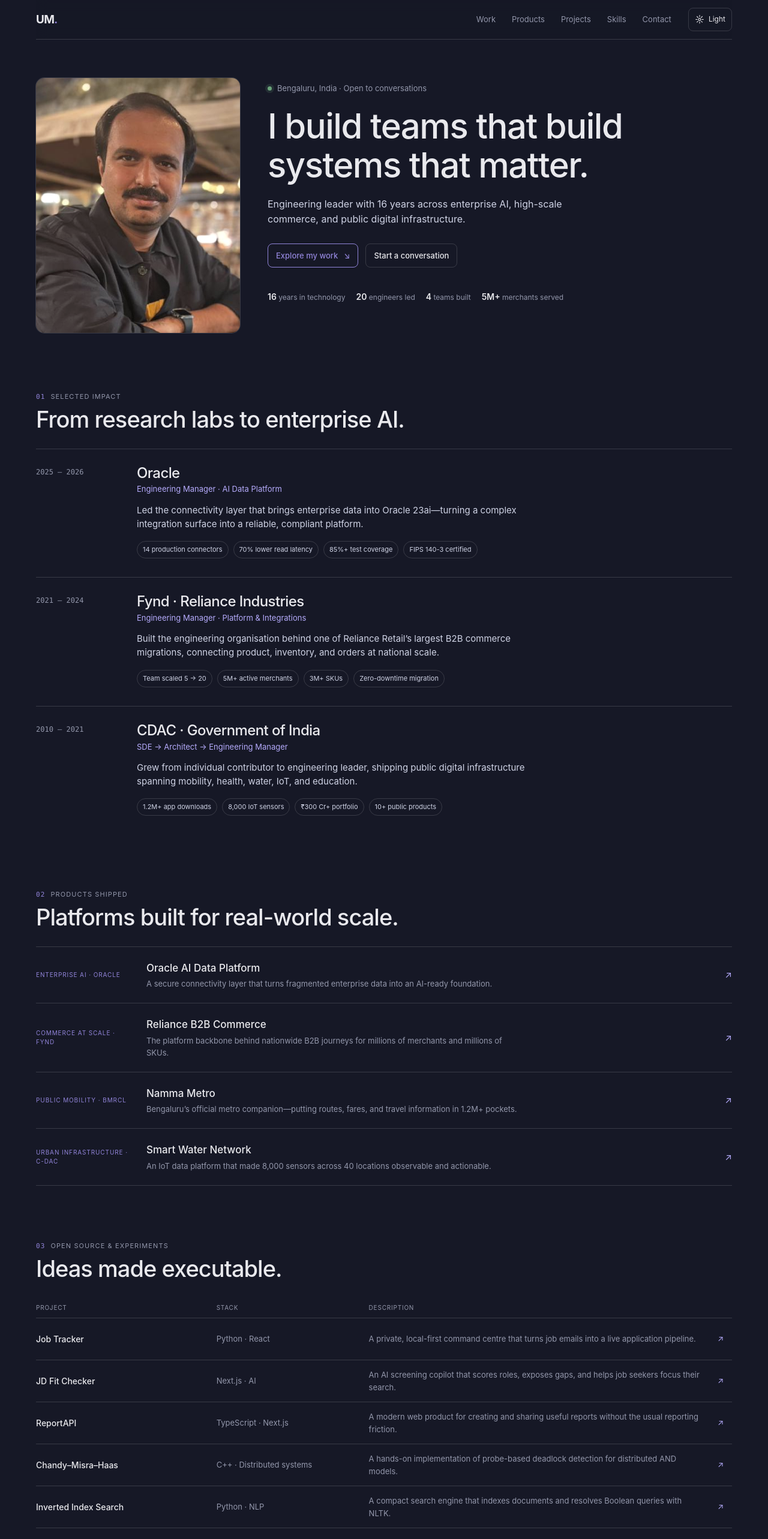
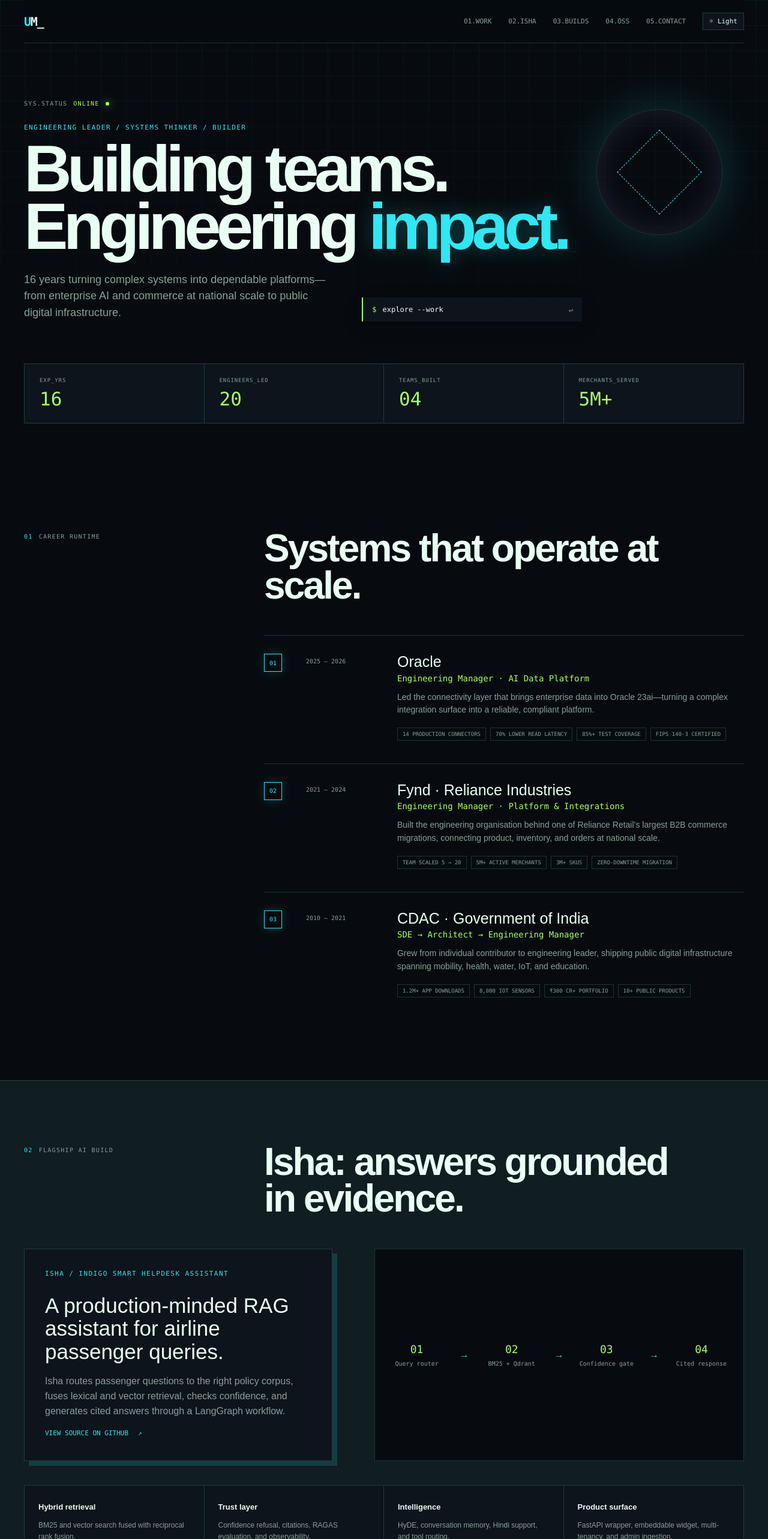
Before and after one commit to utkarshmankad/utkarsh-portfolio, a Next.js app: page / in a window 1280 px wide. Shown: the top 2566 px of the page at 60% size. Built offline with nearby package versions, Linux system fonts and the light colour scheme.

Commit message:
feat: rebuild portfolio with techno theme and OSS work

```diff
--- a/app/layout.tsx
+++ b/app/layout.tsx
@@ -2,7 +2,7 @@
 import { headers } from "next/headers";
 import "./globals.css";
 export async function generateMetadata():Promise<Metadata>{
- const h=await headers();const host=h.get("x-forwarded-host")??h.get("host")??"localhost:3000";const protocol=h.get("x-forwarded-proto")??(host.startsWith("localhost")?"http":"https");const image=`${protocol}://${host}/og.png`;
- return {title:"Utkarsh Mankad · Engineering Leader",description:"Engineering leader building high-performing teams and resilient platforms across enterprise AI, commerce, and public infrastructure.",openGraph:{title:"Utkarsh Mankad · Engineering Leader",description:"I build teams that build systems that matter.",images:[image],type:"website"},twitter:{card:"summary_large_image",title:"Utkarsh Mankad · Engineering Leader",description:"I build teams that build systems that matter.",images:[image]}};
+ const h=await headers();const host=h.get("x-forwarded-host")??h.get("host")??"localhost:3000";const protocol=h.get("x-forwarded-proto")??(host.startsWith("localhost")?"http":"https");const image=`${protocol}://${host}/og-techno.png`;
+ return {title:"Utkarsh Mankad · Engineering Leader",description:"Engineering leader building teams, enterprise platforms, AI products, and open-source systems.",openGraph:{title:"Utkarsh Mankad · Engineering Leader",description:"Building teams. Engineering impact.",images:[image],type:"website"},twitter:{card:"summary_large_image",title:"Utkarsh Mankad · Engineering Leader",description:"Building teams. Engineering impact.",images:[image]}};
 }
 export default function RootLayout({children}:Readonly<{children:React.ReactNode}>){return <html lang="en" suppressHydrationWarning><body>{children}</body></html>}
--- a/app/page.tsx
+++ b/app/page.tsx
@@ -1,6 +1,5 @@
 "use client";
 
-import Image from "next/image";
 import { useEffect, useState } from "react";
 
 const roles = [
@@ -10,19 +9,23 @@
 ];
 
 const products = [
-  { name: "Oracle AI Data Platform", href: "https://www.oracle.com/ai-data-platform/", meta: "Enterprise AI · Oracle", description: "A secure connectivity layer that turns fragmented enterprise data into an AI-ready foundation." },
-  { name: "Reliance B2B Commerce", href: "https://www.fynd.com/", meta: "Commerce at scale · Fynd", description: "The platform backbone behind nationwide B2B journeys for millions of merchants and millions of SKUs." },
-  { name: "Namma Metro", href: "https://play.google.com/store/apps/details?id=com.aum.nammametro", meta: "Public mobility · BMRCL", description: "Bengaluru’s official metro companion—putting routes, fares, and travel information in 1.2M+ pockets." },
-  { name: "Smart Water Network", href: "https://www.cdac.in/", meta: "Urban infrastructure · C-DAC", description: "An IoT data platform that made 8,000 sensors across 40 locations observable and actionable." },
+  { name: "Oracle AI Data Platform", href: "https://www.oracle.com/ai-data-platform/", meta: "Enterprise AI", description: "A secure connectivity layer that turns fragmented enterprise data into an AI-ready foundation." },
+  { name: "Reliance B2B Commerce", href: "https://www.fynd.com/", meta: "Commerce at scale", description: "The platform backbone behind nationwide B2B journeys for millions of merchants and millions of SKUs." },
+  { name: "Namma Metro", href: "https://play.google.com/store/apps/details?id=com.aum.nammametro", meta: "Public mobility", description: "Bengaluru’s official metro companion—putting routes, fares, and travel information in 1.2M+ pockets." },
+  { name: "Smart Water Network", href: "https://www.cdac.in/", meta: "Urban infrastructure", description: "An IoT data platform that made 8,000 sensors across 40 locations observable and actionable." },
 ];
 
 const projects = [
-  { name: "Job Tracker", href: "https://github.com/utkarshmankad/job-tracker", tech: "Python · React", description: "A private, local-first command centre that turns job emails into a live application pipeline." },
-  { name: "JD Fit Checker", href: "https://jd-fit-checker.vercel.app", tech: "Next.js · AI", description: "An AI screening copilot that scores roles, exposes gaps, and helps job seekers focus their search." },
-  { name: "ReportAPI", href: "https://reportapi.vercel.app", tech: "TypeScript · Next.js", description: "A modern web product for creating and sharing useful reports without the usual reporting friction." },
-  { name: "Chandy–Misra–Haas", href: "https://github.com/utkarshmankad/Chandy-Misra-Haas-AND-model", tech: "C++ · Distributed systems", description: "A hands-on implementation of probe-based deadlock detection for distributed AND models." },
-  { name: "Inverted Index Search", href: "https://github.com/utkarshmankad/inverted-index-boolean-search", tech: "Python · NLP", description: "A compact search engine that indexes documents and resolves Boolean queries with NLTK." },
-  { name: "Suzuki–Kasami Broadcast", href: "https://github.com/utkarshmankad/suzuki-kasami-broadcast-algorithm", tech: "C++ · Algorithms", description: "A token-based simulation that makes distributed mutual exclusion tangible and testable." },
+  { name: "Job Tracker", href: "https://github.com/utkarshmankad/job-tracker", tech: "Python / React", description: "A private, local-first command centre that turns job emails into a live application pipeline." },
+  { name: "JD Fit Checker", href: "https://jd-fit-checker.vercel.app", tech: "Next.js / AI", description: "An AI screening copilot that scores roles, exposes gaps, and helps job seekers focus their search." },
+  { name: "ReportAPI", href: "https://reportapi.vercel.app", tech: "TypeScript / Next.js", description: "A modern web product for creating and sharing useful reports without the usual reporting friction." },
+];
+
+const contributions = [
+  { project: "AutoMQ", status: "Merged", href: "https://github.com/AutoMQ/automq/pull/3485", code: "PR #3485", title: "Hardened WAL failure handling", detail: "Made the S3 stream write path fail safely when WAL preparation breaks." },
+  { project: "AutoMQ", status: "Merged", href: "https://github.com/AutoMQ/automq/pull/3487", code: "PR #3487", title: "Sharper cache diagnostics", detail: "Separated capacity evictions from TTL expiry so operators get actionable warnings." },
+  { project: "RisingWave", status: "Open", href: "https://github.com/risingwavelabs/risingwave/pull/26586", code: "PR #26586", title: "Extended PostgreSQL query support", detail: "Added PREPARE, EXECUTE, and DEALLOCATE support to simple-query mode." },
+  { project: "FIWARE", status: "Merged", href: "https://github.com/FIWARE/tutorials.Application-Mashup/pull/5", code: "PR #5", title: "Fixed tutorial configuration", detail: "Corrected an indentation issue in the Application Mashup learning path." },
 ];
 
 const capabilities = ["Engineering leadership", "AI & data platforms", "Distributed systems", "Organisation design", "Cloud-native SaaS", "Reliability & SRE", "Executive alignment", "Talent development"];
@@ -37,29 +40,22 @@
   useEffect(() => { document.documentElement.dataset.theme = dark ? "dark" : "light"; localStorage.setItem("theme", dark ? "dark" : "light"); }, [dark]);
 
   return <main id="top">
-    <nav className="nav shell" aria-label="Primary navigation">
-      <a className="brand" href="#top">UM<span>.</span></a>
-      <div className="nav-links"><a href="#work">Work</a><a href="#products">Products</a><a href="#projects">Projects</a><a href="#skills">Skills</a><a href="#contact">Contact</a></div>
-      <button className="theme-button" onClick={() => setDark(!dark)} aria-label={`Switch to ${dark ? "light" : "dark"} theme`}><span aria-hidden>{dark ? "☼" : "◐"}</span>{dark ? "Light" : "Dark"}</button>
-    </nav>
+    <nav className="nav shell" aria-label="Primary navigation"><a className="brand" href="#top"><span>U</span>M_</a><div className="nav-links"><a href="#work">01.Work</a><a href="#isha">02.Isha</a><a href="#projects">03.Builds</a><a href="#open-source">04.OSS</a><a href="#contact">05.Contact</a></div><button className="theme-button" onClick={() => setDark(!dark)} aria-label={`Switch to ${dark ? "light" : "dark"} theme`}><span aria-hidden>{dark ? "☼" : "◐"}</span>{dark ? "Light" : "Dark"}</button></nav>
 
-    <header className="hero shell">
-      <div className="portrait"><Image src="/utkarsh.jpg" alt="Utkarsh Mankad" fill priority sizes="(max-width: 820px) 100vw, 340px" /></div>
-      <div className="hero-copy"><p className="location"><span className="status-dot" />Bengaluru, India · Open to conversations</p><h1>I build teams that build systems that matter.</h1><p className="intro">Engineering leader with 16 years across enterprise AI, high-scale commerce, and public digital infrastructure.</p><div className="actions"><a className="button primary" href="#work">Explore my work <span>↘</span></a><a className="button" href="mailto:utkarsh.mankad@gmail.com">Start a conversation</a></div><div className="stats"><span><b>16</b> years in technology</span><span><b>20</b> engineers led</span><span><b>4</b> teams built</span><span><b>5M+</b> merchants served</span></div></div>
-    </header>
+    <header className="hero shell"><div className="hero-signal"><span>SYS.STATUS</span><b>ONLINE</b><i /></div><p className="eyebrow">Engineering leader / Systems thinker / Builder</p><h1>Building teams.<br />Engineering <em>impact.</em></h1><div className="hero-bottom"><p>16 years turning complex systems into dependable platforms—from enterprise AI and commerce at national scale to public digital infrastructure.</p><div className="command"><span>$</span><a href="#work">explore --work</a><i>↵</i></div></div><div className="metrics"><article><small>EXP_YRS</small><b>16</b></article><article><small>ENGINEERS_LED</small><b>20</b></article><article><small>TEAMS_BUILT</small><b>04</b></article><article><small>MERCHANTS_SERVED</small><b>5M+</b></article></div></header>
 
-    <section className="section shell" id="work"><SectionTitle number="01" label="Selected impact">From research labs to enterprise AI.</SectionTitle><div className="timeline">{roles.map(role => <article className="timeline-row" key={role.company}><time>{role.period}</time><div><h3>{role.company}</h3><p className="role-title">{role.role}</p><p className="summary">{role.summary}</p><ul className="tags">{role.wins.map(win => <li key={win}>{win}</li>)}</ul></div></article>)}</div></section>
+    <section className="section shell" id="work"><SectionTitle number="01" label="Career runtime">Systems that operate at scale.</SectionTitle><div className="timeline">{roles.map((role, index) => <article className="timeline-row" key={role.company}><div className="node">0{index + 1}</div><time>{role.period}</time><div><h3>{role.company}</h3><p className="role-title">{role.role}</p><p>{role.summary}</p><ul>{role.wins.map(win => <li key={win}>{win}</li>)}</ul></div></article>)}</div></section>
 
-    <section className="section shell" id="products"><SectionTitle number="02" label="Products shipped">Platforms built for real-world scale.</SectionTitle><div className="product-list">{products.map(product => <a className="product-row" href={product.href} target="_blank" rel="noreferrer" key={product.name}><span className="meta">{product.meta}</span><span><b>{product.name}</b><small>{product.description}</small></span><i aria-hidden>↗</i></a>)}</div></section>
+    <section className="isha-section" id="isha"><div className="shell"><SectionTitle number="02" label="Flagship AI build">Isha: answers grounded in evidence.</SectionTitle><div className="isha-grid"><div className="isha-copy"><p className="product-code">ISHA / INDIGO SMART HELPDESK ASSISTANT</p><h3>A production-minded RAG assistant for airline passenger queries.</h3><p>Isha routes passenger questions to the right policy corpus, fuses lexical and vector retrieval, checks confidence, and generates cited answers through a LangGraph workflow.</p><a className="tech-link" href="https://github.com/utkarshmankad/isha-indigo-rag" target="_blank" rel="noreferrer">View source on GitHub <span>↗</span></a></div><div className="architecture" aria-label="Isha retrieval architecture"><div><span>01</span>Query router</div><i>→</i><div><span>02</span>BM25 + Qdrant</div><i>→</i><div><span>03</span>Confidence gate</div><i>→</i><div><span>04</span>Cited response</div></div><div className="isha-features"><article><b>Hybrid retrieval</b><p>BM25 and vector search fused with reciprocal rank fusion.</p></article><article><b>Trust layer</b><p>Confidence refusal, citations, RAGAS evaluation, and observability.</p></article><article><b>Intelligence</b><p>HyDE, conversation memory, Hindi support, and tool routing.</p></article><article><b>Product surface</b><p>FastAPI wrapper, embeddable widget, multi-tenancy, and admin ingestion.</p></article></div></div></div></section>
 
-    <section className="section shell" id="projects"><SectionTitle number="03" label="Open source & experiments">Ideas made executable.</SectionTitle><div className="project-table" role="table" aria-label="Selected projects"><div className="project-head" role="row"><span>Project</span><span>Stack</span><span>Description</span><span /></div>{projects.map(project => <a className="project-row" href={project.href} target="_blank" rel="noreferrer" role="row" key={project.name}><b>{project.name}</b><span>{project.tech}</span><span>{project.description}</span><i aria-hidden>↗</i></a>)}</div></section>
+    <section className="section shell" id="products"><SectionTitle number="03" label="Products shipped">From cloud platforms to city infrastructure.</SectionTitle><div className="product-grid">{products.map((product, index) => <a href={product.href} target="_blank" rel="noreferrer" key={product.name}><small>0{index + 1} / {product.meta}</small><h3>{product.name}</h3><p>{product.description}</p><span>Open project ↗</span></a>)}</div></section>
 
-    <section className="section narrow" id="about"><SectionTitle number="04" label="How I lead">Clarity over noise. Outcomes over activity.</SectionTitle><p className="about-lead">I’m at my best where technology, people, and purpose meet.</p><p>My path from hands-on engineer to organisational leader taught me that durable systems and durable teams are built the same way: with clear interfaces, honest feedback, calm ownership, and room to grow.</p><blockquote>“Turn ambiguity into direction—and leave every system stronger than you found it.”</blockquote></section>
+    <section className="section shell" id="projects"><SectionTitle number="04" label="Independent builds">Products, not placeholders.</SectionTitle><div className="project-grid">{projects.map(project => <a href={project.href} target="_blank" rel="noreferrer" key={project.name}><span className="project-tech">{project.tech}</span><h3>{project.name}</h3><p>{project.description}</p><b>Explore build ↗</b></a>)}</div></section>
 
-    <section className="section shell" id="skills"><SectionTitle number="05" label="What I bring">Leadership with technical depth.</SectionTitle><ul className="skill-tags">{capabilities.map(capability => <li key={capability}>{capability}</li>)}</ul><p className="stack">Java · Python · Scala · Spark · TypeScript · React · Node.js · Kafka · MongoDB · PostgreSQL · Kubernetes · AWS · GCP · OCI · RAG · LangGraph</p></section>
+    <section className="oss-section" id="open-source"><div className="shell"><SectionTitle number="05" label="Open source signal">Contributing beyond my own repositories.</SectionTitle><div className="oss-grid">{contributions.map(item => <a href={item.href} target="_blank" rel="noreferrer" key={`${item.project}-${item.code}`}><div><span>{item.project}</span><i className={item.status.toLowerCase()}>{item.status}</i></div><small>{item.code}</small><h3>{item.title}</h3><p>{item.detail}</p><b>Inspect contribution ↗</b></a>)}</div></div></section>
 
-    <section className="section shell" id="writing"><SectionTitle number="06" label="Ideas in practice">I write to make complexity useful.</SectionTitle><div className="writing-list"><a href="https://www.linkedin.com/in/utkarsh-mankad/" target="_blank" rel="noreferrer"><span><small>Engineering practice · 2025</small>Automated Canary Deployments: Strategies for Safer Software Releases</span><b>Read on LinkedIn ↗</b></a><a href="https://www.linkedin.com/in/utkarsh-mankad/" target="_blank" rel="noreferrer"><span><small>Data platforms · 2025</small>Unlocking the Power of Big Data: Understanding Spark Connector Architecture</span><b>Read on LinkedIn ↗</b></a></div></section>
+    <section className="section shell split-section"><div><SectionTitle number="06" label="Leadership protocol">Clarity over noise. Outcomes over activity.</SectionTitle><p>Durable systems and durable teams are built the same way: with clear interfaces, honest feedback, calm ownership, and room to grow.</p><blockquote>Turn ambiguity into direction—and leave every system stronger than you found it.</blockquote></div><div id="skills"><p className="skill-label">CORE_CAPABILITIES[]</p><ul className="skill-list">{capabilities.map((capability, index) => <li key={capability}><span>{String(index).padStart(2, "0")}</span>{capability}</li>)}</ul><p className="stack">Java / Python / Scala / Spark / TypeScript / React / Kafka / PostgreSQL / Kubernetes / AWS / GCP / OCI / RAG / LangGraph</p></div></section>
 
-    <footer className="shell" id="contact"><SectionTitle number="07" label="Let’s connect">Building something that should matter?</SectionTitle><a className="button primary email" href="mailto:utkarsh.mankad@gmail.com">utkarsh.mankad@gmail.com ↗</a><div className="footer-bottom"><span>© {new Date().getFullYear()} Utkarsh Mankad</span><div><a href="https://github.com/utkarshmankad" target="_blank" rel="noreferrer">GitHub ↗</a><a href="https://www.linkedin.com/in/utkarsh-mankad/" target="_blank" rel="noreferrer">LinkedIn ↗</a></div><a href="#top">Back to top ↑</a></div></footer>
+    <footer id="contact"><div className="shell"><p className="footer-code">READY_FOR_NEXT_CHALLENGE = TRUE</p><h2>Let’s engineer<br /><em>what’s next.</em></h2><a className="contact-link" href="mailto:utkarsh.mankad@gmail.com">utkarsh.mankad@gmail.com <span>↗</span></a><div className="footer-bottom"><span>© {new Date().getFullYear()} Utkarsh Mankad</span><div><a href="https://github.com/utkarshmankad" target="_blank" rel="noreferrer">GitHub ↗</a><a href="https://www.linkedin.com/in/utkarsh-mankad/" target="_blank" rel="noreferrer">LinkedIn ↗</a></div><a href="#top">Back to top ↑</a></div></div></footer>
   </main>;
 }
```
Also changed, not shown: app/globals.css, public/og-techno.png (added), 1 other file (tests, documents, lock files or other folders).
